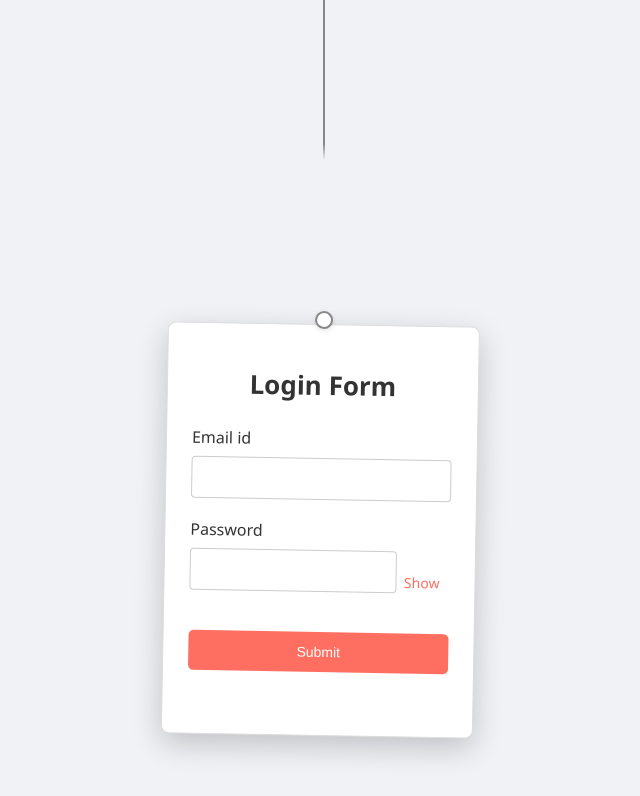
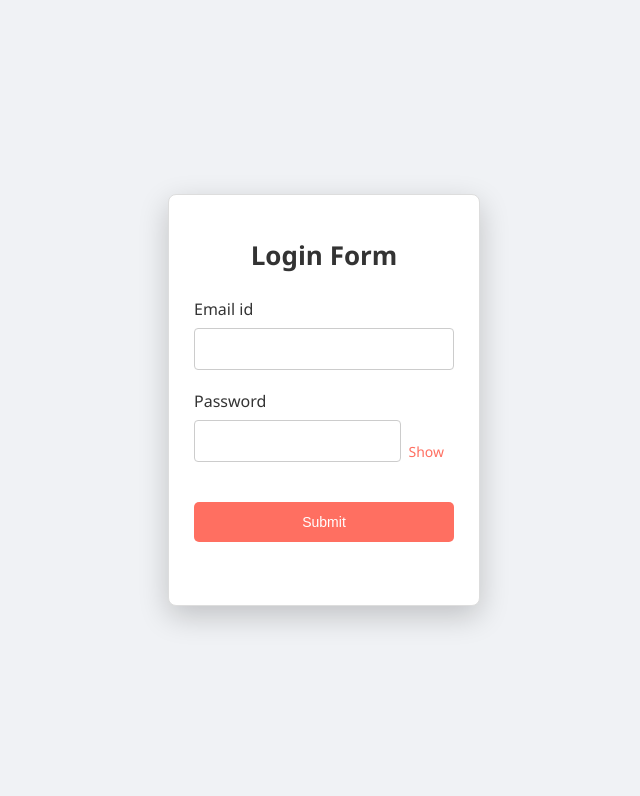
Before and after one commit to PriyaDharshanK7/loginpage, a React (Vite) app: page / in a window 1280 px wide. Shown: the top 796 px of the page, without its empty margins (316-956 px from the left). Built offline with nearby package versions, Linux system fonts and the light colour scheme.

Commit message:
Added Animation to track mouse actions!

```diff
--- a/src/Login.css
+++ b/src/Login.css
@@ -13,70 +13,15 @@ body {
     position: relative;
   }
 
-  .thread {
-    position: absolute;
-    top: 0;
-    left: 50%;
-    width: 2px;
-    height: 160px; /* Slightly overlaps card */
-    background: linear-gradient(to bottom, #888 0%, #888 90%, transparent 100%);
-    transform: translateX(-50%);
-    z-index: 1;
-    transition: transform 0.3s ease;
-  }
-
   .logindiv {
-    position: relative;
     width: 260px;
     min-height: 360px;
     padding: 25px;
     background: #fff;
-    box-shadow: 0 10px 30px rgba(0, 0, 0, 0.2); /* Deeper shadow */
+    box-shadow: 0 10px 30px rgba(0, 0, 0, 0.2);
     border-radius: 8px;
-    border: 1px solid #ddd; /* Subtle card edge */
-    top: 130px; /* Centered */
-    transform: rotate(1deg); /* Default tilt for hanging */
-    transform-origin: top center; /* Pivot at top */
-    transition: transform 0.3s ease;
-  }
-
-  .logindiv:before {
-    content: "";
-    position: absolute;
-    top: -14px; /* Slightly larger hole */
-    left: 50%;
-    transform: translateX(-50%);
-    width: 14px;
-    height: 14px;
-    background: #fff;
-    border: 2px solid #888;
-    border-radius: 50%;
-    z-index: 2;
-    box-shadow: 0 2px 5px rgba(0, 0, 0, 0.1); /* Hole shadow */
-  }
-
-  .logindiv:hover {
-    animation: cardSway 2s infinite ease-in-out;
-  }
-
-  .logindiv:hover ~ .thread {
-    animation: threadSway 2s infinite ease-in-out;
-  }
-
-  @keyframes cardSway {
-    0% { transform: rotate(1deg) translateX(0px); }
-    25% { transform: rotate(3deg) translateX(8px); }
-    50% { transform: rotate(1deg) translateX(0px); }
-    75% { transform: rotate(-2deg) translateX(-8px); }
-    100% { transform: rotate(1deg) translateX(0px); }
-  }
-
-  @keyframes threadSway {
-    0% { transform: translateX(-50%) translateX(0px) skewX(0deg); }
-    25% { transform: translateX(-50%) translateX(5px) skewX(3deg); }
-    50% { transform: translateX(-50%) translateX(0px) skewX(0deg); }
-    75% { transform: translateX(-50%) translateX(-5px) skewX(-3deg); }
-    100% { transform: translateX(-50%) translateX(0px) skewX(0deg); }
+    border: 1px solid #ddd;
+    transition: transform 0.1s ease; /* Smooth tracking */
   }
 
   form {
--- a/src/Login.jsx
+++ b/src/Login.jsx
@@ -6,6 +6,7 @@ function Login(){
     //const [darkMode, setDarkMode] = useState(false);
     const [showPasswd, setShowPasswd] = useState(false);
     const [msg, setMsg] = useState('');
+    const [mousePos, setMousePos] = useState({ x: 0, y: 0 });
     const userData = {
         email: 'usertest@gmail.com',
         passwd: 'usertest@123'
@@ -21,11 +22,15 @@ function Login(){
         setTimeout(() =>
             setMsg(''), 3000);
     }
+    const handleMouseMove = (e) => {
+        const x = (e.clientX - window.innerWidth / 2) / 50;
+        const y = (e.clientY - window.innerHeight / 2) / 50;
+        setMousePos({ x, y });
+      };
     return(
         <>
-           <div className="logincont">
-                <div className="thread"></div>
-                <div className="logindiv">
+           <div className="logincont" onMouseMove={handleMouseMove}>
+                <div className="logindiv" style = {{transform: `translate(${mousePos.y}px) rotate(${mousePos.x / 5}deg)`}}>
                     <h1>Login Form</h1>
                     <form id = "loginform" onSubmit={handleEventLogin}>
                         <label> Email id </label>
```
